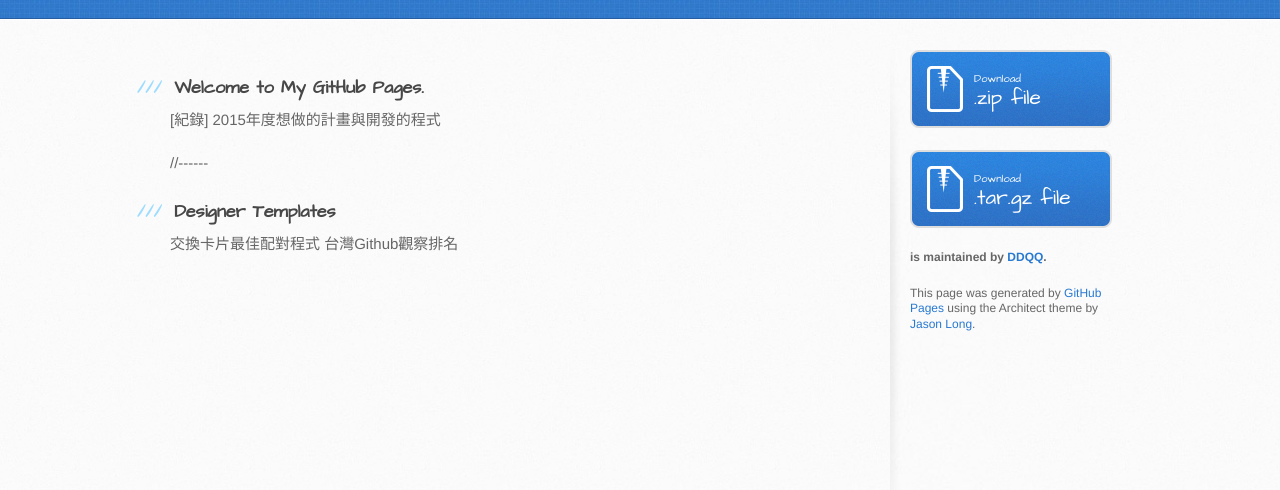
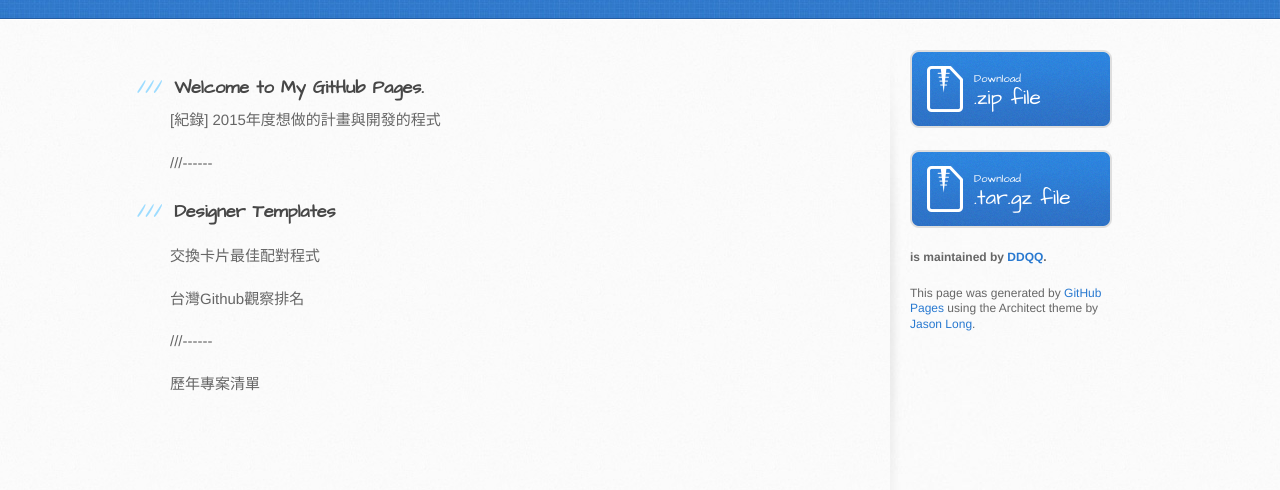
Before and after one commit to DDQQ/TheBigIssue, a plain HTML site: page index.html in a window 1280 px wide. Shown: the part 182-672 px from the top of the page. Drawn offline with Linux system fonts and the light colour scheme.

Commit message:
Update index.html

```diff
--- a/index.html
+++ b/index.html
@@ -33,13 +33,19 @@
 
 <p>[紀錄] 2015年度想做的計畫與開發的程式</p>
 
-<p>//------</p>
+<p>///------</p>
 
 <h3>
 <a id="designer-templates" class="anchor" href="#designer-templates" aria-hidden="true"><span class="octicon octicon-link"></span></a>Designer Templates</h3>
 
-<p>交換卡片最佳配對程式
-台灣Github觀察排名</p>
+<p></p>
+<p>交換卡片最佳配對程式</p>
+<p>台灣Github觀察排名</p>
+<p></p>
+
+<p>///------</p>
+<p>歷年專案清單</p>
+
         </section>
 
         <aside id="sidebar">
```
